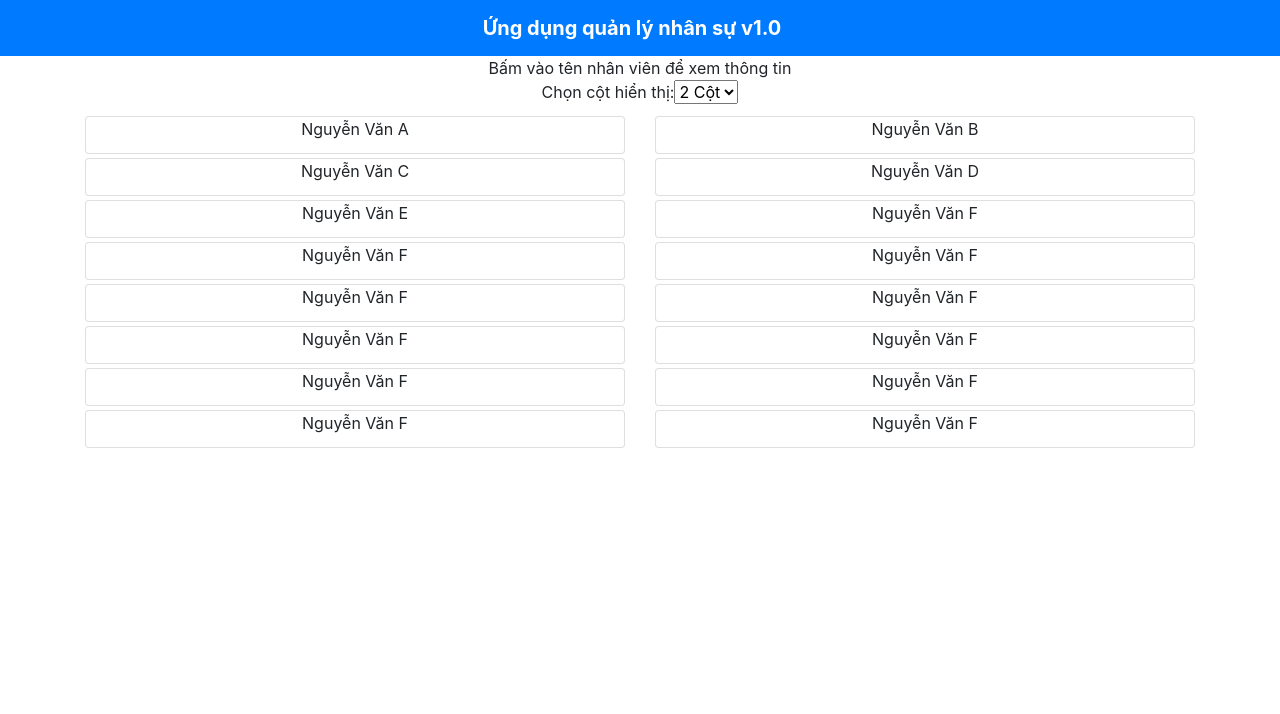
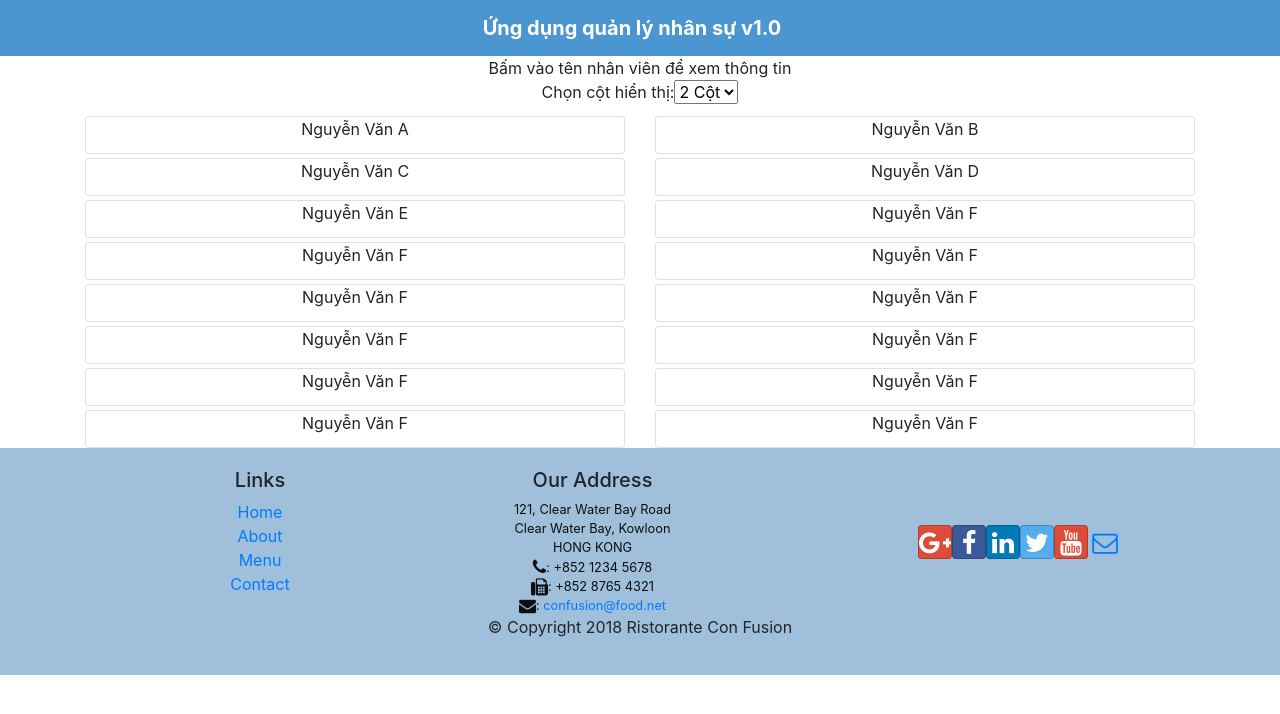
Before and after one commit to DaoLTB-99/ReactJS_ASM, a React (Create React App) app: page / in a window 1280 px wide. Shown: the top 714 px of the page. Built offline with nearby package versions, Linux system fonts and the light colour scheme.

Commit message:
Header and Footer

```diff
--- a/package.json
+++ b/package.json
@@ -7,10 +7,13 @@
     "@testing-library/react": "^12.1.3",
     "@testing-library/user-event": "^13.5.0",
     "bootstrap": "^4.0.0",
+    "bootstrap-social": "^5.1.1",
     "dateformat": "^5.0.3",
+    "font-awesome": "^4.7.0",
     "react": "^17.0.2",
     "react-dom": "^17.0.2",
     "react-popper": "^2.2.5",
+    "react-router-dom": "^4.2.2",
     "react-scripts": "5.0.0",
     "reactstrap": "^9.0.1",
     "web-vitals": "^2.1.4"
--- a/src/App.js
+++ b/src/App.js
@@ -1,8 +1,10 @@
 import React, { Component } from 'react';
-import { Navbar, NavbarBrand } from 'reactstrap';
 import Stafflist from './components/StafflistComponent';
 import './App.css';
 import { DEPARTMENTS, ROLE, STAFFS } from './shared/staffs';
+import Header from './components/HeaderComponent';
+import Footer from './components/FooterComponent';
+
 
 class App extends Component {
 
@@ -19,13 +21,9 @@
   render() {
     return (
       <div className="App">
-        <Navbar dark color='primary'>
-          <div className='container font-weight-bold'>
-            <NavbarBrand href='/'>Ứng dụng quản lý nhân sự v1.0</NavbarBrand>
-          </div>
-        </Navbar>
-
+        <Header />
         <Stafflist staffs={this.state.staffs} />
+        <Footer />
       </div>
     );
   }
--- /dev/null
+++ b/src/components/FooterComponent.js
@@ -0,0 +1,52 @@
+import React, { Component } from "react";
+import './components.css';
+
+
+function Footer(props) {
+    return (
+        <div className="footer">
+            <div className="container">
+                <div className="row justify-content-center">
+                    <div className="col-4 offset-1 col-sm-2">
+                        <h5>Links</h5>
+                        <ul className="list-unstyled">
+                            <li><a href="#">Home</a></li>
+                            <li><a href="#">About</a></li>
+                            <li><a href="#">Menu</a></li>
+                            <li><a href="contactus.html">Contact</a></li>
+                        </ul>
+                    </div>
+                    <div className="col-7 col-sm-5">
+                        <h5>Our Address</h5>
+                        <address>
+                            121, Clear Water Bay Road<br />
+                            Clear Water Bay, Kowloon<br />
+                            HONG KONG<br />
+                            <i className="fa fa-phone fa-lg"></i>: +852 1234 5678<br />
+                            <i className="fa fa-fax fa-lg"></i>: +852 8765 4321<br />
+                            <i className="fa fa-envelope fa-lg"></i>: <a href="mailto:confusion@food.net">
+                                confusion@food.net</a>
+                        </address>
+                    </div>
+                    <div className="col-12 col-sm-4 align-self-center">
+                        <div className="text-center">
+                            <a className="btn btn-social-icon btn-google" href="http://google.com/+"><i className="fa fa-google-plus"></i></a>
+                            <a className="btn btn-social-icon btn-facebook" href="http://www.facebook.com/profile.php?id="><i className="fa fa-facebook"></i></a>
+                            <a className="btn btn-social-icon btn-linkedin" href="http://www.linkedin.com/in/"><i className="fa fa-linkedin"></i></a>
+                            <a className="btn btn-social-icon btn-twitter" href="http://twitter.com/"><i className="fa fa-twitter"></i></a>
+                            <a className="btn btn-social-icon btn-google" href="http://youtube.com/"><i className="fa fa-youtube"></i></a>
+                            <a className="btn btn-social-icon" href="mailto:"><i className="fa fa-envelope-o"></i></a>
+                        </div>
+                    </div>
+                </div>
+                <div className="row justify-content-center">
+                    <div className="col-auto">
+                        <p>© Copyright 2018 Ristorante Con Fusion</p>
+                    </div>
+                </div>
+            </div>
+        </div>
+    );
+}
+
+export default Footer;
--- /dev/null
+++ b/src/components/HeaderComponent.js
@@ -0,0 +1,20 @@
+import React, { Component } from "react";
+import { Navbar, NavbarBrand } from 'reactstrap';
+import './components.css';
+
+
+class Header extends Component {
+
+
+    render() {
+        return (
+            <Navbar dark>
+                <div className='container font-weight-bold'>
+                    <NavbarBrand href='/'>Ứng dụng quản lý nhân sự v1.0</NavbarBrand>
+                </div>
+            </Navbar>
+        );
+    }
+}
+
+export default Header;
--- a/src/components/components.css
+++ b/src/components/components.css
@@ -6,10 +6,26 @@
 
 .detailCard :hover {
     cursor: pointer;
-    background-color: rgb(98, 163, 247);
+    background-color: rgb(163, 189, 224);
 }
 
 .detailCard :active {
     cursor: pointer;
     background-color: rgb(235, 202, 165);
 }
+
+.footer{
+    background-color: #9fbfda;
+    margin:0px auto;
+    padding: 20px 0px 20px 0px;
+}
+
+address{
+    font-size:80%;
+    margin:0px;
+    color:#0f0f0f;
+}
+
+.navbar-dark {
+    background-color: #4b95d1;
+}
--- a/src/index.js
+++ b/src/index.js
@@ -1,6 +1,8 @@
 import React from 'react';
 import ReactDOM from 'react-dom';
 import 'bootstrap/dist/css/bootstrap.min.css';
+import 'font-awesome/css/font-awesome.min.css';
+import 'bootstrap-social/bootstrap-social.css';
 import './index.css';
 import App from './App';
 import reportWebVitals from './reportWebVitals';
```
Also changed, not shown: 1 other file (tests, documents, lock files or other folders).
